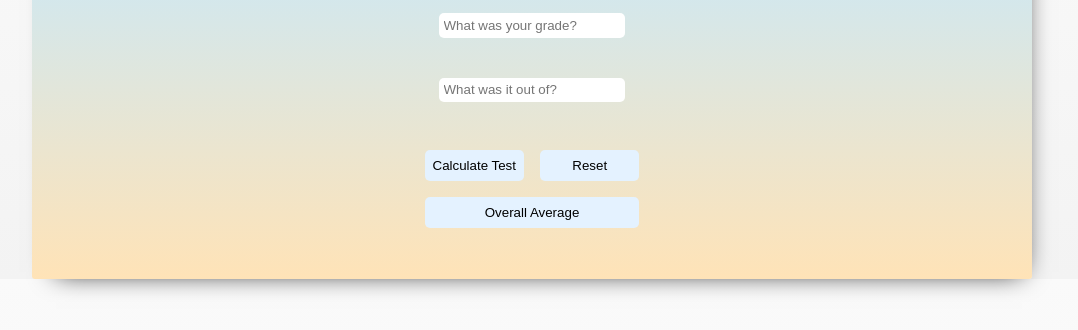
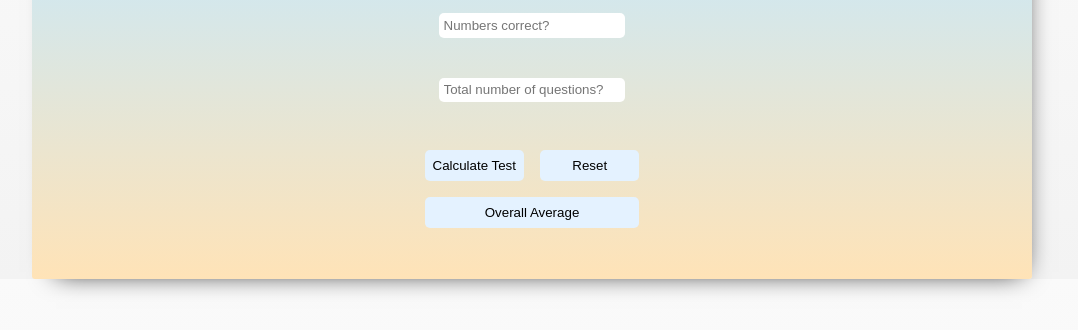
Before and after one commit to jessejamescanada/testScoreCalc, a plain HTML site: page index.html in a window 1280 px wide. Shown: the part 170-500 px from the top of the page, without its empty margins (108-1186 px from the left). Drawn offline with Linux system fonts and the light colour scheme.

Commit message:
update placeholders

```diff
--- a/index.html
+++ b/index.html
@@ -21,12 +21,12 @@
         <input
           type="number"
           id="scoreInput"
-          placeholder="What was your grade?"
+          placeholder="Numbers correct?"
         />
         <input
           type="number"
           id="scoreTotal"
-          placeholder="What was it out of?"
+          placeholder="Total number of questions?"
         />
       </div>
       <div class="buttons">
--- a/style.css
+++ b/style.css
@@ -213,6 +213,7 @@ span.close:hover{
   .text-win{
     font-size: 1.5rem;
   }
+
 }
 
 .scoresH1{
```
